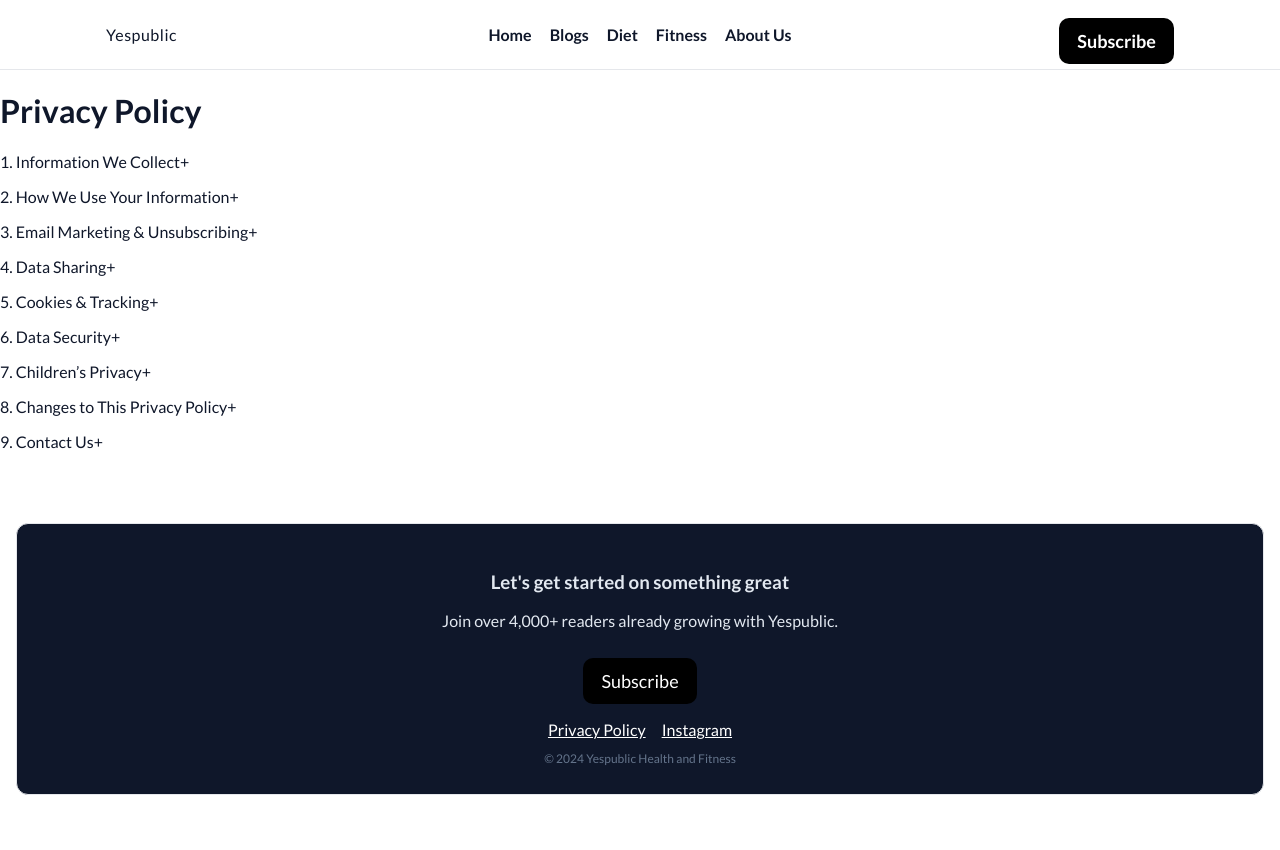
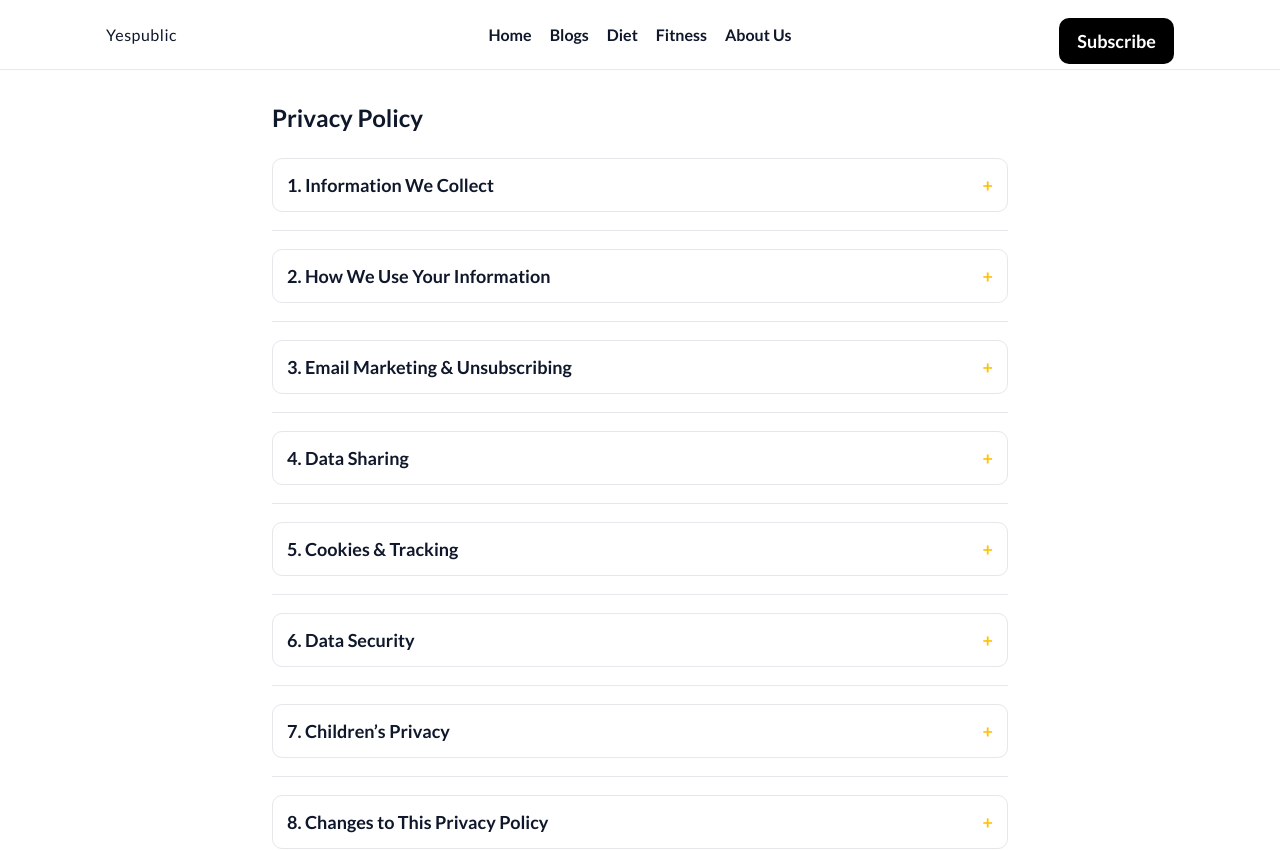
Before and after one commit to VibhuteAnjali/healthifyMe, a React (Vite) app in the folder yespublic-health/: page /privacy in a window 1280 px wide. Shown: the top 850 px of the page. Before the commit the page ends 800 px from the top, so only its background shows below. Built offline with nearby package versions, Linux system fonts and the light colour scheme.

Commit message:
Update App.css

```diff
--- a/yespublic-health/src/App.css
+++ b/yespublic-health/src/App.css
@@ -62,3 +62,68 @@ main { padding-bottom: 40px; }
 /* Layout helpers */
 .narrow { max-width: 680px; }
 .bullet-list { color: var(--muted); padding-left: 18px; }
+/* Policy page container utilities (to match your class names) */
+.max-w-3xl { max-width: 48rem; }            /* 768px */
+.mx-auto { margin-left: auto; margin-right: auto; }
+.p-4 { padding: 16px; }
+.mb-6 { margin-bottom: 24px; }
+
+.text-2xl { font-size: 1.5rem; line-height: 2rem; }
+.font-bold { font-weight: 800; }
+
+/* Theme colors from site */
+.text-gray-700 { color: var(--muted); }
+
+/* Accordion row + border using site variables */
+.border-b { border-bottom: 1px solid var(--line); }
+.border-gray-300 { border-color: var(--line); }
+
+/* Utility bits used in your markup */
+.w-full { width: 100%; }
+.flex { display: flex; }
+.justify-between { justify-content: space-between; }
+.items-center { align-items: center; }
+.py-3 { padding-top: 12px; padding-bottom: 12px; }
+.text-left { text-align: left; }
+.font-medium { font-weight: 600; }
+.text-lg { font-size: 1.125rem; line-height: 1.75rem; }
+.pb-4 { padding-bottom: 1rem; }
+.space-y-2 > * + * { margin-top: 0.5rem; }
+
+/* Accordion theming */
+.border-b > p {
+  background: var(--card);
+  color: var(--text);
+  border: 1px solid var(--line);
+  border-radius: 10px;
+  padding: 12px 14px;
+  transition: background-color .2s ease, border-color .2s ease, color .2s ease;
+  cursor: pointer;
+}
+
+.border-b > p:hover {
+  border-color: var(--brand);
+}
+
+/* +/- icon style */
+.border-b > p span {
+  color: var(--brand);
+  font-weight: 800;
+  margin-left: 12px;
+}
+
+/* Answer block */
+.border-b .pb-4 {
+  background: #0d0f14;
+  border-left: 2px solid var(--brand);
+  border-radius: 8px;
+  padding: 12px 14px;
+  color: var(--muted);
+  margin-top: 8px;
+}
+
+/* Page heading */
+.max-w-3xl.mx-auto.p-4 > h1 {
+  color: var(--text);
+  margin-bottom: 24px; /* same as .mb-6 */
+}
```
